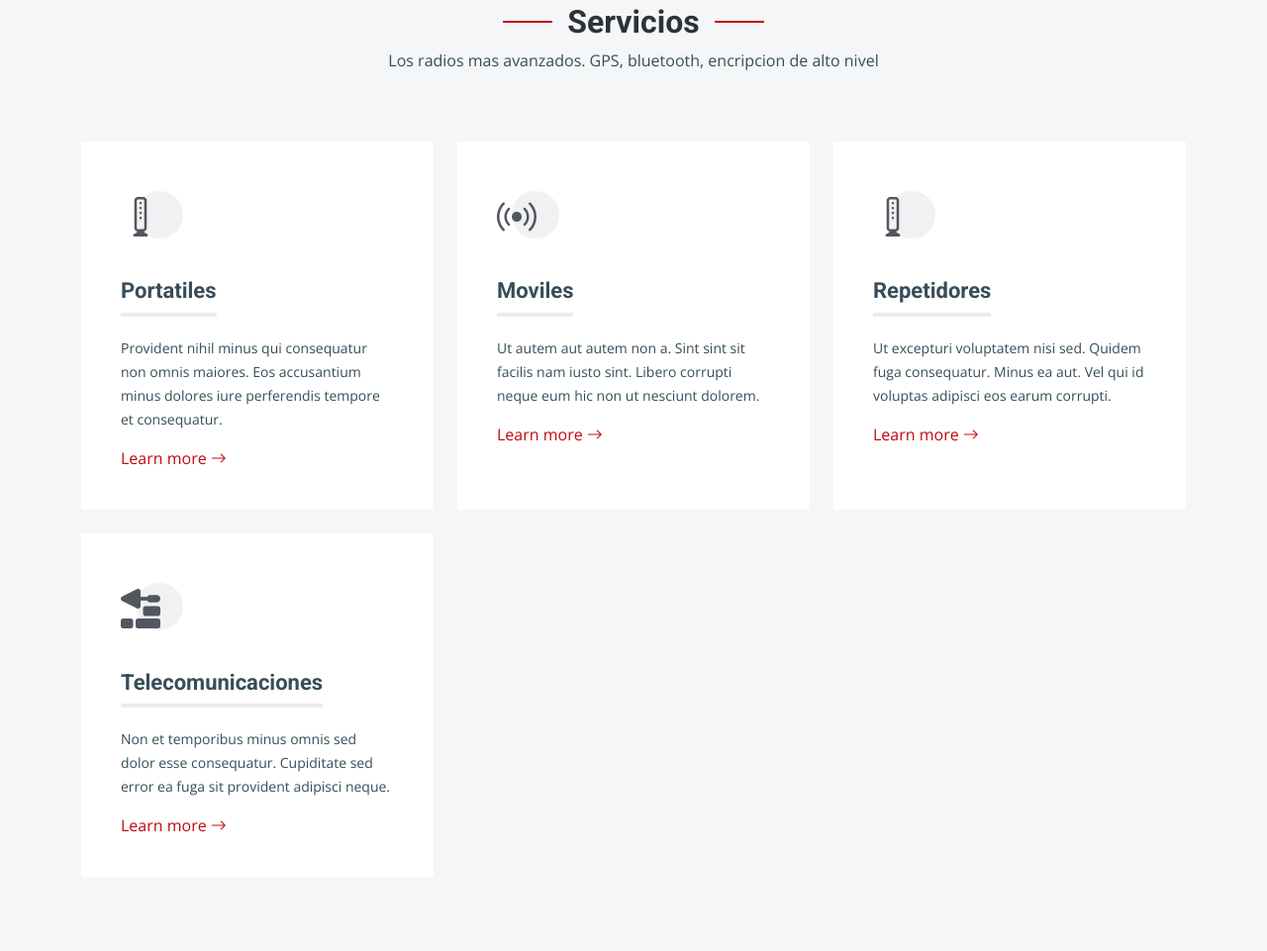
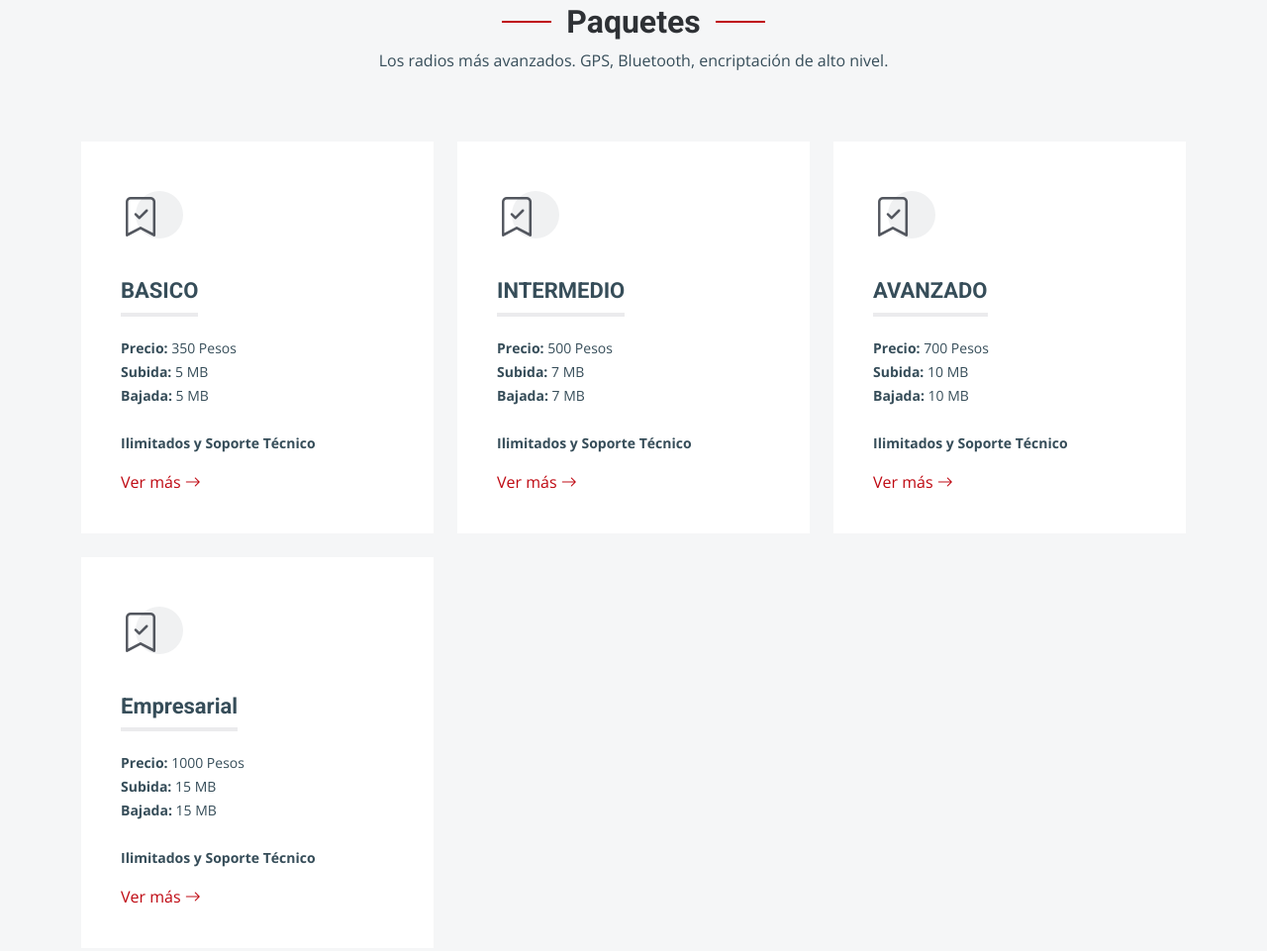
Before and after one commit to ItPlacito/SMComunicaciones-Web, a plain HTML site: page index.html in a window 1280 px wide. Shown: the part 877-1838 px from the top of the page at 99% size. Drawn offline with nearby package versions, Linux system fonts and the light colour scheme; grey boxes are pictures that could not be loaded.

Commit message:
update paquetes (#2)

```diff
--- a/index.html
+++ b/index.html
@@ -74,7 +74,7 @@
         <ul>
           <li><a href="index.html" class="active">Inicio</a></li>
           <!-- <li><a href="about.html">About</a></li> -->
-          <li><a href="servicios.html">Servicios</a></li>
+          <!-- <li><a href="servicios.html">Servicios</a></li> -->
           <!-- <li><a href="projects.html">Projects</a></li>
           <li><a href="blog.html">Blog</a></li> -->
           <!-- <li class="dropdown"><a href="#"><span>Dropdown</span> <i
@@ -112,8 +112,7 @@
         <div class="row justify-content-center">
           <div class="col-lg-6 text-center">
             <h2 data-aos="fade-down">Bienvenido a <span>SM Comunicaciones</span></h2>
-            <p data-aos="fade-up" style="text-align: justify;">Los radios mas avanzados. GPS, bluetooth, encripcion de
-              alto nivel</p>
+            <p data-aos="fade-up" style="text-align: justify;">Los radios más avanzados. GPS, Bluetooth, encriptación de alto nivel.</p>
             <a data-aos="fade-up" data-aos-delay="200" href="http://smcomunicaciones.net/index.php"
               class="btn-get-started">Comencemos</a>
           </div>
@@ -295,8 +294,8 @@
       <div class="container" data-aos="fade-up">
 
         <div class="section-header">
-          <h2>Servicios</h2>
-          <p class="text-center">Los radios mas avanzados. GPS, bluetooth, encripcion de alto nivel</p>
+          <h2>Paquetes</h2>
+          <p class="text-center">Los radios más avanzados. GPS, Bluetooth, encriptación de alto nivel.</p>
         </div>
 
         <div class="row gy-4">
@@ -304,12 +303,15 @@
           <div class="col-lg-4 col-md-6" data-aos="fade-up" data-aos-delay="100">
             <div class="service-item  position-relative">
               <div class="icon">
-                <i class="bi bi-modem"></i>
+                <i class="bi bi-bookmark-check"></i>
               </div>
-              <h3>Portatiles</h3>
-              <p>Provident nihil minus qui consequatur non omnis maiores. Eos accusantium minus dolores iure perferendis
-                tempore et consequatur.</p>
-              <a href="http://smcomunicaciones.net/index.php" class="readmore stretched-link">Learn more <i
+              <h3>BASICO</h3>
+              <p><b>Precio:</b> 350 Pesos</p>
+              <p><b>Subida:</b> 5 MB</p>
+              <p><b>Bajada:</b> 5 MB</p>
+            </br>
+            <p><b>Ilimitados y Soporte Técnico</b></p>
+              <a href="http://smcomunicaciones.net/index.php" class="readmore stretched-link">Ver más <i
                   class="bi bi-arrow-right"></i></a>
             </div>
           </div><!-- End Service Item -->
@@ -317,12 +319,16 @@
           <div class="col-lg-4 col-md-6" data-aos="fade-up" data-aos-delay="200">
             <div class="service-item position-relative">
               <div class="icon">
-                <i class="fa-solid bi bi-broadcast"></i>
+                <i class="bi bi-bookmark-check"></i>
               </div>
-              <h3>Moviles</h3>
-              <p>Ut autem aut autem non a. Sint sint sit facilis nam iusto sint. Libero corrupti neque eum hic non ut
-                nesciunt dolorem.</p>
-              <a href="http://smcomunicaciones.net/index.php" class="readmore stretched-link">Learn more <i
+              <h3>INTERMEDIO</h3>
+              <p><b>Precio:</b> 500 Pesos</p>
+              <p><b>Subida:</b> 7 MB</p>
+              <p><b>Bajada:</b> 7 MB</p>
+              </br>
+              <p><b>Ilimitados y Soporte Técnico</b></p>
+
+              <a href="http://smcomunicaciones.net/index.php" class="readmore stretched-link">Ver más <i
                   class="bi bi-arrow-right"></i></a>
             </div>
           </div><!-- End Service Item -->
@@ -330,12 +336,15 @@
           <div class="col-lg-4 col-md-6" data-aos="fade-up" data-aos-delay="300">
             <div class="service-item position-relative">
               <div class="icon">
-                <i class="bi bi-modem"></i>
+                <i class="bi bi-bookmark-check"></i>
               </div>
-              <h3>Repetidores</h3>
-              <p>Ut excepturi voluptatem nisi sed. Quidem fuga consequatur. Minus ea aut. Vel qui id voluptas adipisci
-                eos earum corrupti.</p>
-              <a href="http://smcomunicaciones.net/index.php" class="readmore stretched-link">Learn more <i
+              <h3>AVANZADO</h3>
+              <p><b>Precio:</b> 700 Pesos</p>
+              <p><b>Subida:</b> 10 MB</p>
+              <p><b>Bajada:</b> 10 MB</p>
+            </br>
+            <p><b>Ilimitados y Soporte Técnico</b></p>
+              <a href="http://smcomunicaciones.net/index.php" class="readmore stretched-link">Ver más <i
                   class="bi bi-arrow-right"></i></a>
             </div>
           </div><!-- End Service Item -->
@@ -343,12 +352,15 @@
           <div class="col-lg-4 col-md-6" data-aos="fade-up" data-aos-delay="400">
             <div class="service-item position-relative">
               <div class="icon">
-                <i class="fa-solid fa-trowel-bricks"></i>
+                <i class="bi bi-bookmark-check"></i>
               </div>
-              <h3>Telecomunicaciones</h3>
-              <p>Non et temporibus minus omnis sed dolor esse consequatur. Cupiditate sed error ea fuga sit provident
-                adipisci neque.</p>
-              <a href="http://smcomunicaciones.net/index.php" class="readmore stretched-link">Learn more <i
+              <h3>Empresarial</h3>
+              <p><b>Precio:</b> 1000 Pesos</p>
+              <p><b>Subida:</b> 15 MB</p>
+              <p><b>Bajada:</b> 15 MB</p>
+            </br>
+            <p><b>Ilimitados y Soporte Técnico</b></p>
+              <a href="http://smcomunicaciones.net/index.php" class="readmore stretched-link">Ver más <i
                   class="bi bi-arrow-right"></i></a>
             </div>
           </div><!-- End Service Item -->
```
